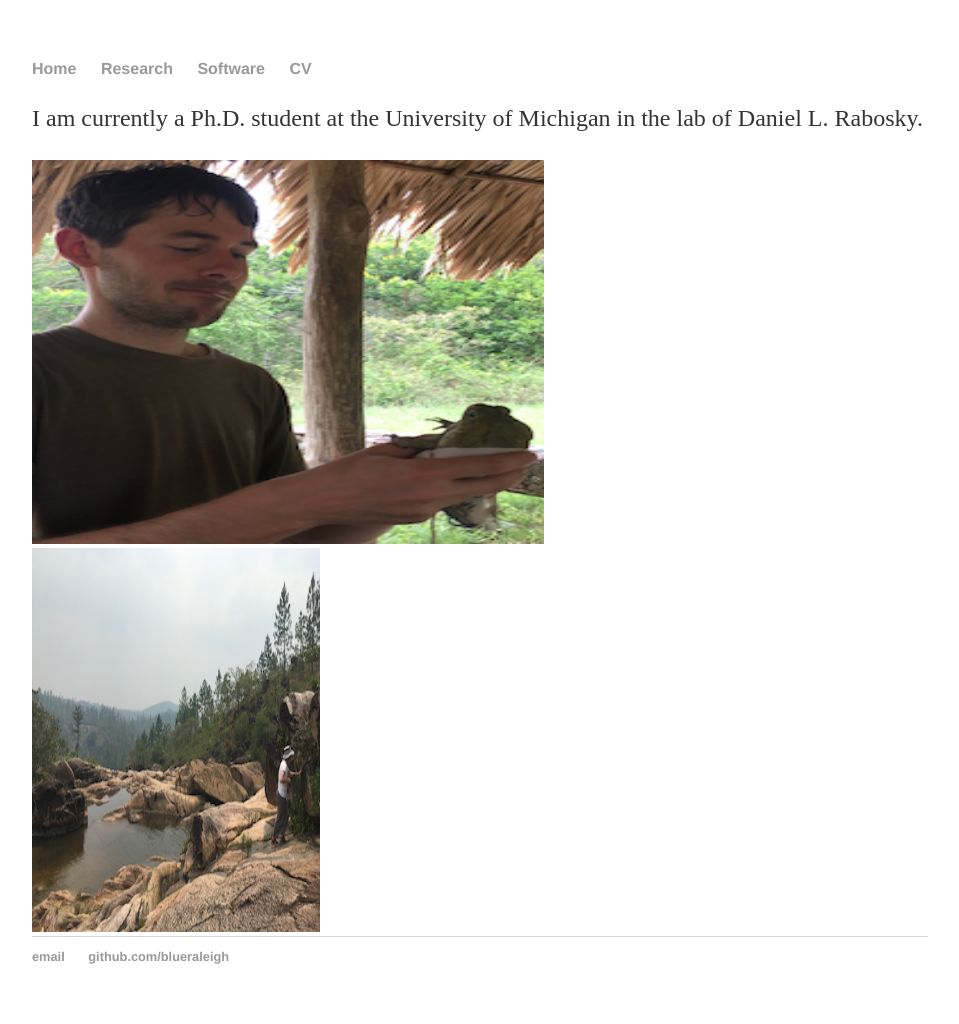
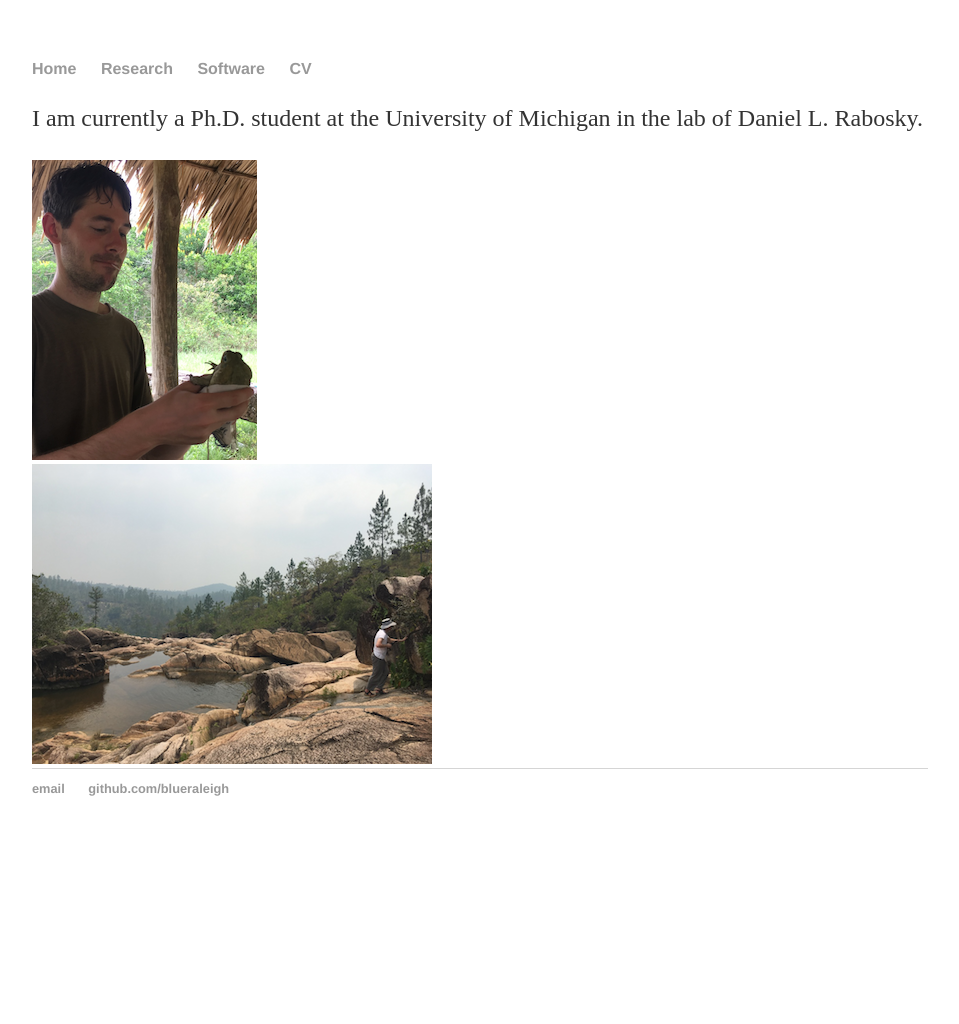
Before and after one commit to blueraleigh/blueraleigh.github.io, a Jekyll site: the page built from index.md, in a window 1280 px wide. Shown: the whole page, without its empty margins (160-1119 px from the left). Built offline with Jekyll 4.4.1, drawn with Linux system fonts in a browser that asks for light colours; after the commit the page ends 900 px from its top, so only the background shows below that.

Commit message:
update index

```diff
--- a/index.md
+++ b/index.md
@@ -7,10 +7,10 @@ style: main
     <p>I am currently a Ph.D. student at the University of Michigan in the lab of Daniel L. Rabosky.</p>
     <div float="left">
         <div>
-            <img src="mcg1.png" height="384" width="512">
+            <img src="mcg1.png">
         </div>
         <div>
-            <img src="mcg2.png" height="384" width="288">
+            <img src="mcg2.png">
         </div>
     </div>
 </div>
```
